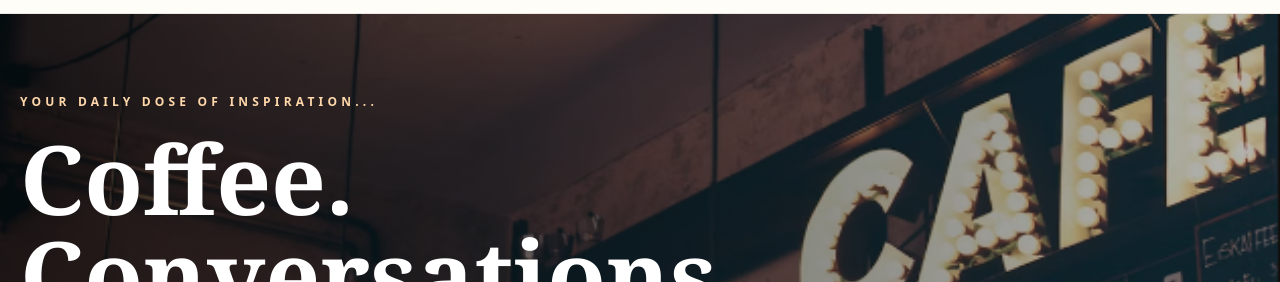
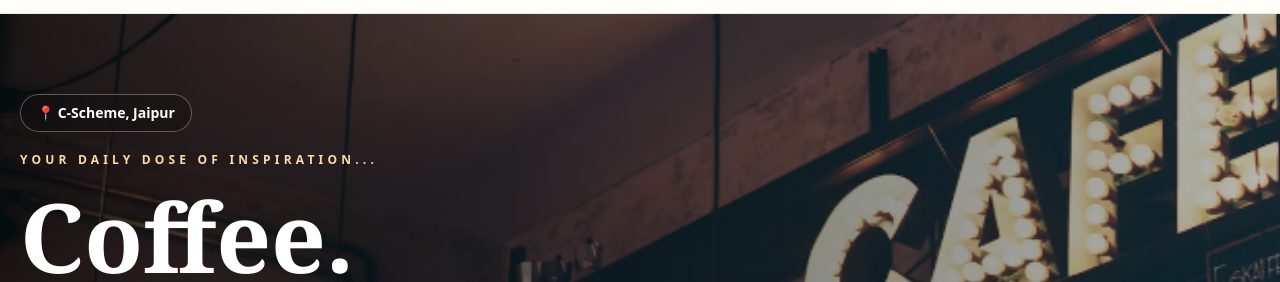
Before and after one commit to nazarchoudhary/MUSE-Cafe-Website, a plain HTML site: page index.html in a window 1280 px wide. Shown: the part 65-347 px from the top of the page. Drawn offline with nearby package versions, Linux system fonts and the light colour scheme.

Commit message:
Add location badge to home page

```diff
--- a/index.html
+++ b/index.html
@@ -186,6 +186,11 @@
                 class="relative mx-auto flex min-h-[82vh] max-w-7xl items-center px-5 py-20">
 
                 <div class="max-w-3xl text-white">
+
+                    <div
+    class="mb-5 inline-flex items-center rounded-full border border-white/30 bg-black/20 px-4 py-2 text-sm font-semibold text-white backdrop-blur-sm">
+    📍 C-Scheme, Jaipur
+</div>
 
                     <p
                         class="text-xs font-bold uppercase tracking-[.35em] text-orange-200">
```
